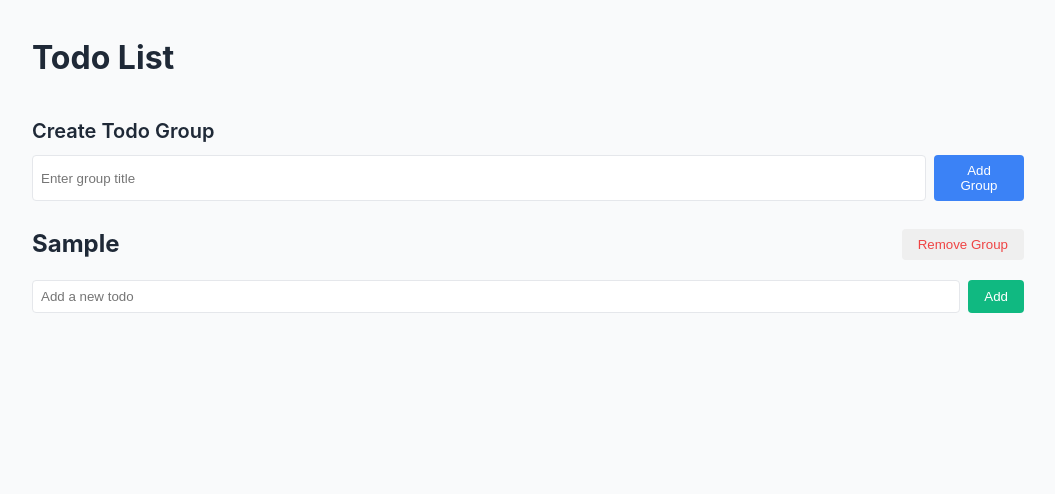
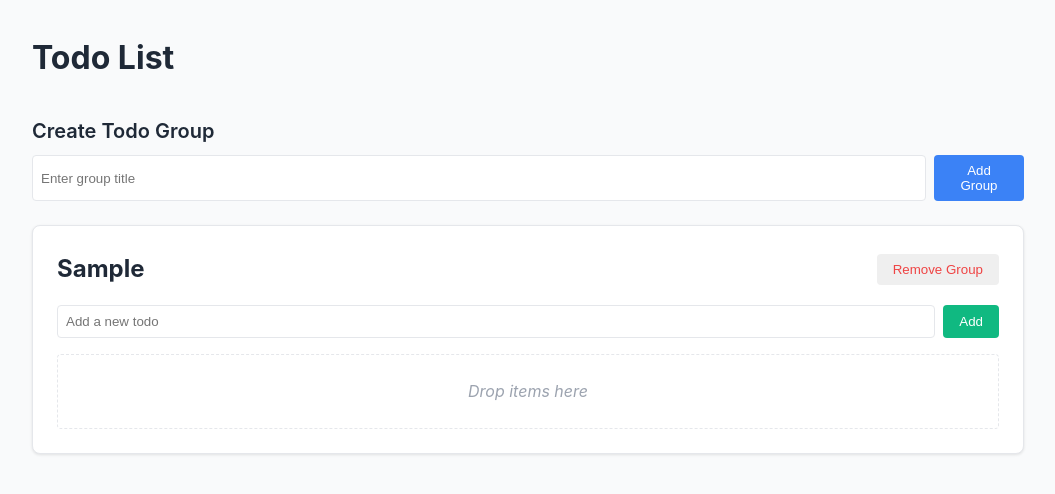
Before and after one commit to TDAK1509/dopamine-todo-list, a Nuxt app: page /app in a window 1280 px wide. Both pictures are taken after typing "Sample" into the empty fields and a click on the button "Add Group". Shown: the top 494 px of the page, without its empty margins (112-1167 px from the left). Built offline with nearby package versions, Linux system fonts and the light colour scheme.

Commit message:
Can drag to reorder

```diff
--- a/components/TodoList.vue
+++ b/components/TodoList.vue
@@ -40,13 +40,24 @@
         </div>
       </div>
 
-      <ul class="todo-list">
+      <ul
+        class="todo-list"
+        :class="{ 'drop-active': activeDropZone === groupIndex }"
+        @dragover.prevent="onDragOver($event, groupIndex)"
+        @dragenter.prevent="onDragEnter(groupIndex)"
+        @dragleave="onDragLeave(groupIndex, $event)"
+        @drop="onDrop($event, groupIndex)"
+      >
         <li
           v-for="(todo, todoIndex) in group.todos"
           :key="todoIndex"
           class="todo-item"
+          draggable="true"
+          @dragstart="onDragStart($event, { groupIndex, todoIndex })"
+          @dragover.prevent
         >
           <div class="todo-content">
+            <span class="drag-handle">&#8801;</span>
             <input
               type="checkbox"
               :checked="todo.completed"
@@ -63,6 +74,9 @@
             Delete
           </button>
         </li>
+        <div v-if="group.todos.length === 0" class="empty-list-message">
+          Drop items here
+        </div>
       </ul>
     </div>
   </div>
@@ -75,6 +89,8 @@ import { ref } from "vue";
 const todoGroups = ref([]);
 const newGroupTitle = ref("");
 const newTodos = ref({});
+const draggedItem = ref(null);
+const activeDropZone = ref(null);
 
 // Add a new todo group
 function addGroup() {
@@ -115,6 +131,106 @@ function toggleTodo(groupIndex, todoIndex) {
 function removeTodo(groupIndex, todoIndex) {
   todoGroups.value[groupIndex].todos.splice(todoIndex, 1);
 }
+
+// Drag and drop functionality
+function onDragStart(event, item) {
+  draggedItem.value = item;
+  event.dataTransfer.effectAllowed = "move";
+  // Make drag preview transparent
+  setTimeout(() => {
+    event.target.style.opacity = "0.4";
+  }, 0);
+}
+
+function onDragOver(event, groupIndex) {
+  event.preventDefault();
+  event.dataTransfer.dropEffect = "move";
+
+  // Find the element we're dragging over
+  const target = event.target.closest(".todo-item");
+  if (target) {
+    // Clear previous drag-over class
+    document.querySelectorAll(".drag-over").forEach(el => {
+      el.classList.remove("drag-over");
+    });
+
+    // Add drag-over class to the target
+    target.classList.add("drag-over");
+  }
+}
+
+function onDragEnter(groupIndex) {
+  activeDropZone.value = groupIndex;
+}
+
+function onDragLeave(_groupIndex, event) {
+  // Only reset if we're leaving the list, not just moving between items
+  if (
+    !event.relatedTarget ||
+    !event.currentTarget.contains(event.relatedTarget)
+  ) {
+    activeDropZone.value = null;
+  }
+}
+
+function onDrop(event, targetGroupIndex) {
+  event.preventDefault();
+  activeDropZone.value = null;
+
+  // Reset opacity of the dragged item and drag-over class
+  document.querySelectorAll('.todo-item[style*="opacity"]').forEach(el => {
+    el.style.removeProperty("opacity");
+  });
+  document.querySelectorAll(".drag-over").forEach(el => {
+    el.classList.remove("drag-over");
+  });
+
+  if (draggedItem.value) {
+    const { groupIndex: sourceGroupIndex, todoIndex: sourceTodoIndex } =
+      draggedItem.value;
+
+    // Get the todo item being dragged
+    const todo = {
+      ...todoGroups.value[sourceGroupIndex].todos[sourceTodoIndex],
+    };
+
+    // Remove from the source
+    todoGroups.value[sourceGroupIndex].todos.splice(sourceTodoIndex, 1);
+
+    // Find the target todo index (where to insert)
+    let targetTodoIndex = todoGroups.value[targetGroupIndex].todos.length; // Default to end
+
+    const targetElement = findDropTargetElement(event.target);
+    if (targetElement) {
+      targetTodoIndex = [...targetElement.parentNode.children]
+        .filter(el => el.classList.contains("todo-item")) // Filter only actual todo items
+        .indexOf(targetElement);
+    }
+
+    // Insert at the target position
+    todoGroups.value[targetGroupIndex].todos.splice(targetTodoIndex, 0, todo);
+
+    // Reset the dragged item
+    draggedItem.value = null;
+  }
+}
+
+// Helper function to find the drop target element (the <li> we're dropping onto)
+function findDropTargetElement(element) {
+  // If we're directly on a todo-item, return it
+  if (element.classList.contains("todo-item")) {
+    return element;
+  }
+
+  // If we're on a child of todo-item, find the parent todo-item
+  const parent = element.closest(".todo-item");
+  if (parent) {
+    return parent;
+  }
+
+  // If we're on the list itself, return null (will append to the end)
+  return null;
+}
 </script>
 
 <style scoped>
@@ -136,6 +252,11 @@ function removeTodo(groupIndex, todoIndex) {
 
 .todo-group {
   margin-bottom: 2rem;
+  border: 1px solid var(--border-color);
+  border-radius: 0.5rem;
+  padding: 1.5rem;
+  background-color: white;
+  box-shadow: 0 1px 3px rgba(0, 0, 0, 0.1);
 }
 
 .group-header {
@@ -156,6 +277,23 @@ function removeTodo(groupIndex, todoIndex) {
 
 .todo-list {
   list-style: none;
+  min-height: 50px;
+  padding: 0.5rem;
+  border: 1px dashed var(--border-color);
+  border-radius: 0.25rem;
+  transition: background-color 0.2s, border-color 0.2s;
+}
+
+.todo-list.drop-active {
+  background-color: rgba(59, 130, 246, 0.05);
+  border-color: var(--primary-color);
+}
+
+.empty-list-message {
+  color: #9ca3af;
+  text-align: center;
+  padding: 1rem;
+  font-style: italic;
 }
 
 .todo-item {
@@ -166,6 +304,17 @@ function removeTodo(groupIndex, todoIndex) {
   background-color: #f3f4f6;
   border-radius: 0.25rem;
   margin-bottom: 0.5rem;
+  cursor: move;
+  transition: transform 0.2s, box-shadow 0.2s;
+}
+
+.todo-item:hover {
+  transform: translateY(-2px);
+  box-shadow: 0 2px 4px rgba(0, 0, 0, 0.05);
+}
+
+.todo-item.drag-over {
+  border-top: 2px solid var(--primary-color);
 }
 
 .todo-content {
@@ -173,4 +322,11 @@ function removeTodo(groupIndex, todoIndex) {
   align-items: center;
   gap: 0.5rem;
 }
+
+.drag-handle {
+  cursor: move;
+  color: #9ca3af;
+  font-size: 1.25rem;
+  user-select: none;
+}
 </style>
```
